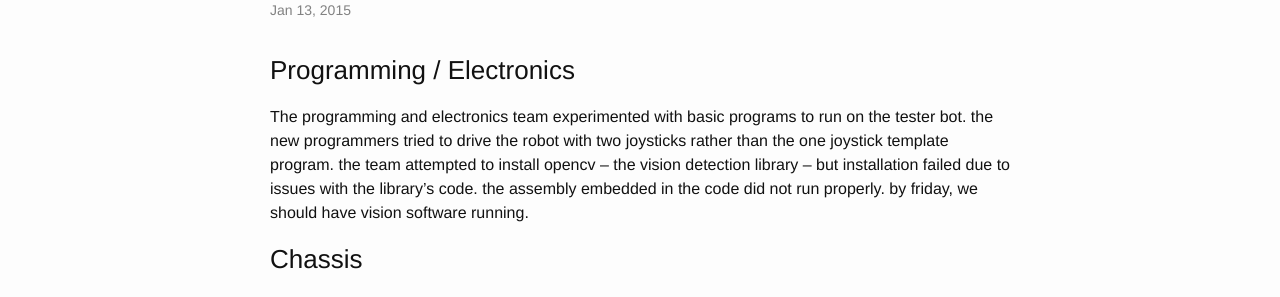
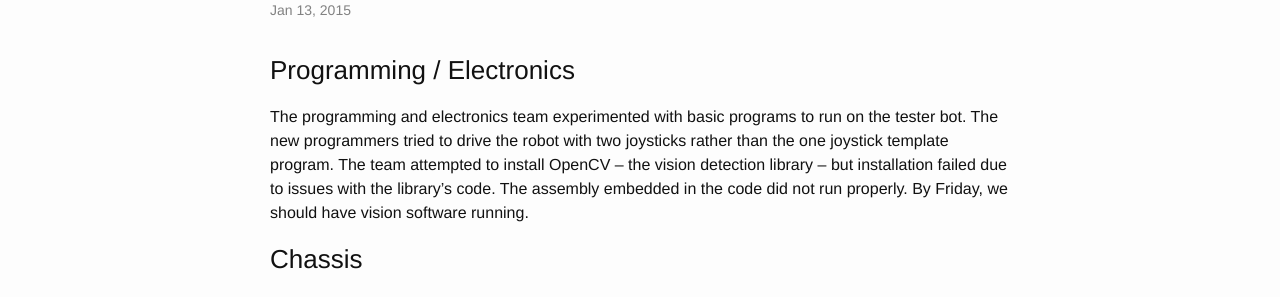
Before and after one commit to Team2489/2015RobotDocs, a Jekyll site: the page built from _posts/2015-01-13-day-eleven.md, in a window 1280 px wide. Shown: the part 149-446 px from the top of the page. Built offline with Jekyll 4.4.1, drawn with Linux system fonts in a browser that asks for light colours; Markdown is read by kramdown in place of the engine named in the settings.

Commit message:
Another add

```diff
--- a/_posts/2015-01-13-day-eleven.md
+++ b/_posts/2015-01-13-day-eleven.md
@@ -3,17 +3,12 @@ layout: post
 title:  "Day 11"
 date:   2015-01-13 19:35:21
 categories: jekyll update
-excerpt: The programming and electronics team experimented with basic programs to run on the tester bot. the new programmers tried to drive the robot with two joysticks rather than the one joystick template program. the team attempted to install opencv -- the vision detection library -- but installation failed due to issues with the library's code. the assembly embedded in the code did not run properly. By Friday, we should have vision software running.
+excerpt: The programming and electronics team experimented with basic programs to run on the tester bot. the new programmers tried to drive the robot with two joysticks rather than the one joystick template program. The team attempted to install opencv -- the vision detection library -- but installation failed due to issues with the library's code. The assembly embedded in the code did not run properly. By Friday, we should have vision software running.
 
 ---
 ### Programming / Electronics
 
-The programming and electronics team experimented with basic programs to run on
-the tester bot. the new programmers tried to drive the robot with two joysticks
-rather than the one joystick template program. the team attempted to install
-opencv -- the vision detection library -- but installation failed due to issues
-with the library's code. the assembly embedded in the code did not run properly.
-by friday, we should have vision software running.
+The programming and electronics team experimented with basic programs to run on the tester bot. The new programmers tried to drive the robot with two joysticks rather than the one joystick template program. The team attempted to install OpenCV -- the vision detection library -- but installation failed due to issues with the library's code. The assembly embedded in the code did not run properly. By Friday, we should have vision software running.
 
 ### Chassis
 
```
Also changed, not shown: _posts/2015-01-14-day-twelve.md (added, +22 -0 lines), images/claw2.JPG (added), 3 other files.
